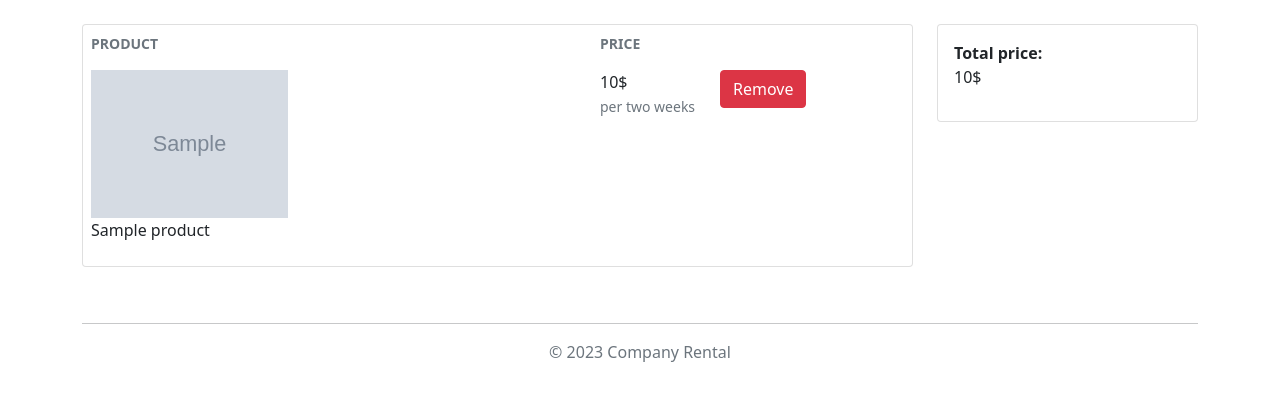
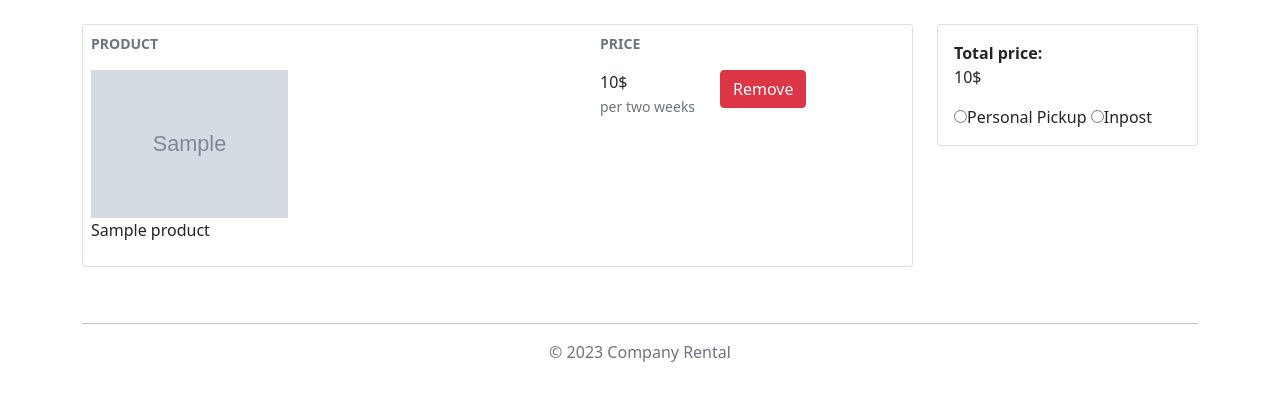
Before and after one commit to ktylzanowski/rental, a Django app: page /cart/ in a window 1280 px wide. Shown: the part 111-512 px from the top of the page. Run offline with Django 4.2, Linux system fonts and the light colour scheme; a user stored in the database is signed in; tables that the repository leaves empty hold one stand-in row (values such as "Sample post"); grey boxes marked "Sample" are stand-in pictures; parts of the project's set-up code (start-up, migrations or seed data) failed here and were passed over; some libraries are stand-ins or nearby versions.

Commit message:
shipments started

```diff
--- a/cart/models.py
+++ b/cart/models.py
@@ -1,6 +1,6 @@
 from django.db import models
 from django.conf import settings
-from products.models import Product
+from products.models import Product, Order
 
 
 class Cart(models.Model):
@@ -18,3 +18,17 @@ class Cart(models.Model):
 class CartItem(models.Model):
     product = models.ForeignKey(Product, on_delete=models.CASCADE)
     cart = models.ForeignKey(Cart, on_delete=models.CASCADE)
+
+
+class ShippingMethod(models.Model):
+    name = models.CharField(null=False, max_length=100)
+    price = models.IntegerField(null=False)
+
+
+class Shipping(models.Model):
+    user = models.ForeignKey(settings.AUTH_USER_MODEL, on_delete=models.CASCADE)
+    order = models.OneToOneField(Order, on_delete=models.CASCADE)
+    shipping_method = models.ForeignKey(ShippingMethod, on_delete=models.CASCADE)
+    if_paid = models.BooleanField(default=False, null=False)
+    postage = models.IntegerField(null=False)
+    quantity_of_items = models.IntegerField(null=False)
--- a/cart/views.py
+++ b/cart/views.py
@@ -52,6 +52,7 @@ class CheckoutView(LoginRequiredMixin, View):
             status=body['status'],
         )
         payment.save()
+        print(body['shipping'])
 
         order = Order.objects.create(
             user=request.user,
--- a/templates/cart/cart.html
+++ b/templates/cart/cart.html
@@ -63,6 +63,8 @@
                         {% elif user.if_address %}
                         <p>Address is not complete</p>
                         {% else %}
+                        <input type="radio" id="pickup" value="pickup"/>Personal Pickup
+                        <input type="radio" id="inpost" value="inpost"/>Inpost
                         <div id="paypal-button-container"></div>
                         {% endif %}
 
@@ -95,6 +97,7 @@ const csrftoken = getCookie('csrftoken');
 
 var total = "{{ price }}"
 var url = "{% url 'Checkout' %}"
+var shippingMethod = "None"
 
 paypal.Buttons({
     createOrder: function(data, actions) {
@@ -109,8 +112,18 @@ paypal.Buttons({
 
 onApprove: function(data, actions) {
     return actions.order.capture().then(function(details){
+        setShipping();
         sendData();
         window.location.href = "{% url 'order_complete' %}";
+        function setShipping(){
+            if(document.getElementById('pickup').checked) {
+                shippingMethod = "pickup"
+            }
+            else if(document.getElementById('inpost').checked) {
+                shippingMethod = "inpost"
+            }
+        };
+
         function sendData(){
             fetch(url, {
                 method: "POST",
@@ -122,6 +135,7 @@ onApprove: function(data, actions) {
                     transID: details.id,
                     payment_method: "Paypal",
                     status: details.status,
+                    shipping: shippingMethod,
                 }),
             })
         }
```
Also changed, not shown: cart/migrations/0003_shippingmethod_shipping.py (added).
